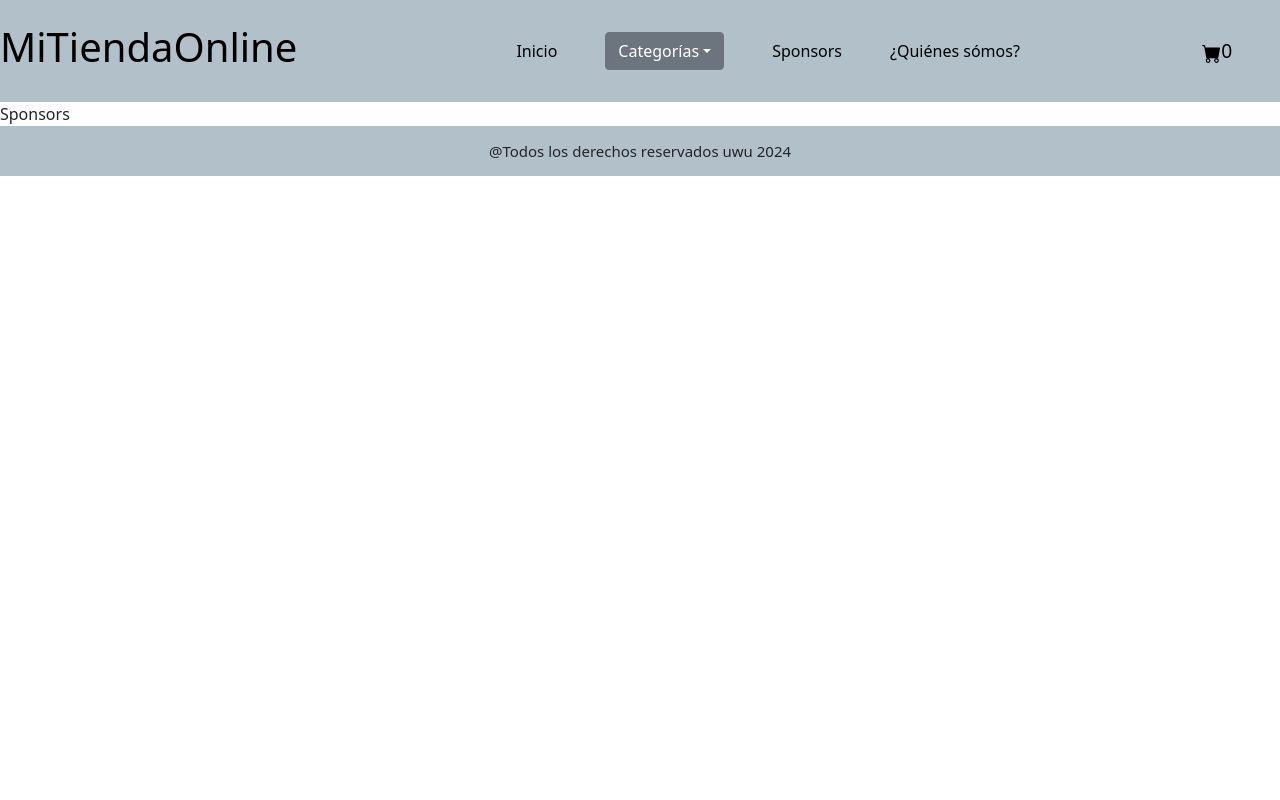
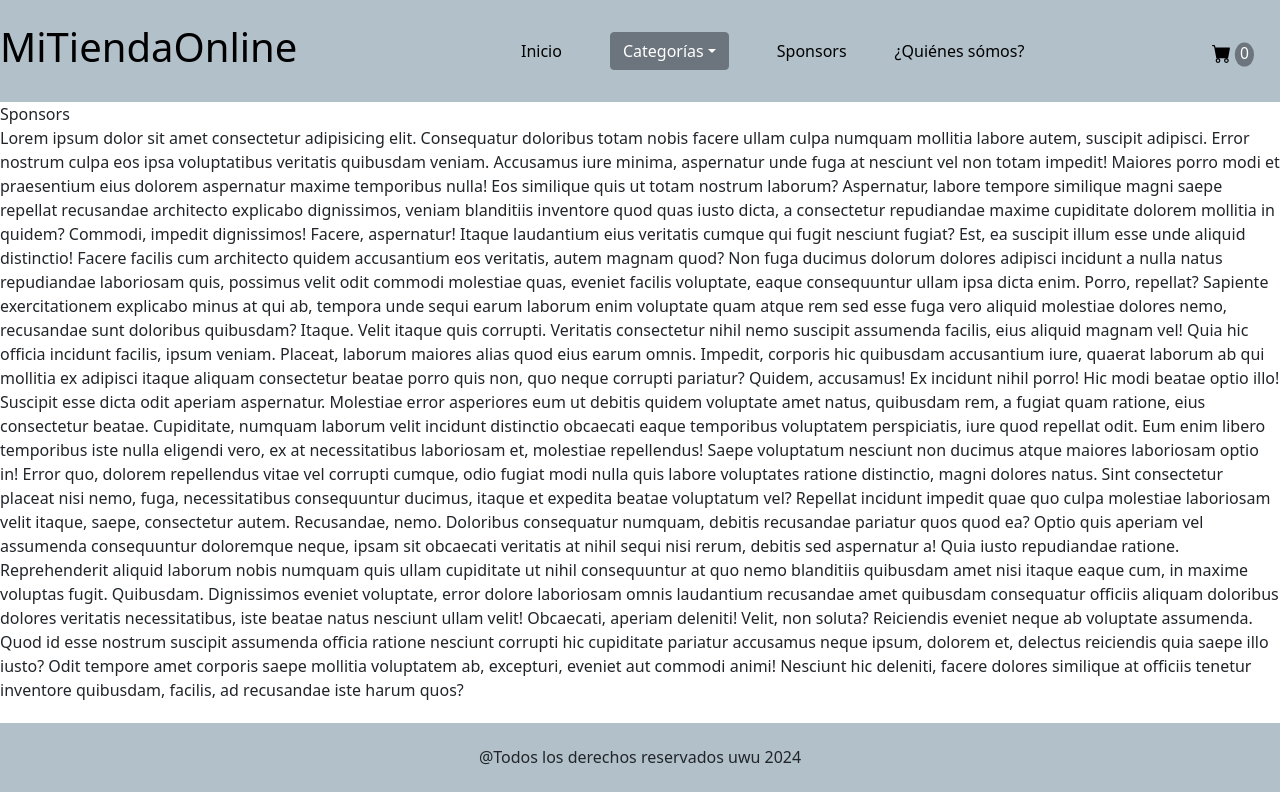
Before and after one commit to LeonardoGorosito/ProyectoReactJS, a React (Vite) app: page /ProyectoReactJS/Sponsors in a window 1280 px wide. Built offline with nearby package versions, Linux system fonts and the light colour scheme.

Commit message:
Agregando styles

```diff
--- /dev/null
+++ b/src/Components/Cart/Carrito.css
@@ -0,0 +1,40 @@
+.container-carrito{
+    max-width: 1200px;
+    margin: 0 auto;
+    padding: 20px;
+}
+
+
+.item-carrito{
+
+display: grid;
+  grid-template-columns: repeat(auto-fit, minmax(150px, 1fr));
+  text-align: center;
+  justify-content: center;
+  border-top: 1px solid #ccc;
+  border-bottom: 1px solid #ccc;
+
+}
+
+
+.item-imagen-carrito{
+    max-width: 100%;
+    width: 60px;
+    height: auto;
+    text-align: center;
+
+
+}
+
+.item-details{
+
+    display: flex;
+    flex-direction: column;
+
+}
+
+.cart-summary {
+    margin-top: 20px;
+    border-top: 1px solid #ccc;
+    padding-top: 10px;
+  }
--- a/src/Components/Cart/Carrito.jsx
+++ b/src/Components/Cart/Carrito.jsx
@@ -1,6 +1,7 @@
 import React, { useContext } from 'react'
 import { CartContext } from '../context/CartContext'
 import { Link } from 'react-router-dom'
+import './Carrito.css'
 
 const Carrito = () => {
 
@@ -15,21 +16,32 @@ const Carrito = () => {
         <h1>Carrito</h1>
         {
             carrito.map((prod) => (
-                <div key={prod.id}>
+
+                <div className='item-carrito' key={prod.id}>
                 <h2>{prod.titulo}</h2>
+                <img src={prod.imagen} className='item-imagen-carrito'/>
+                <div className='item-details'>
+                <div className='cart-summary'>
                 <p>Precio unit: ${prod.precio}</p>
                 <p>Cantidad: {prod.cantidad}</p>
                 <p>Precio total: ${prod.precio*prod.cantidad}</p>
                 </div>
+                </div>
+                </div>
+
             ))
+
         }
+
     {
             carrito.length > 0 ?
-            <>
+            <div className='d-flex justify-content-end gap-5'>
                 <h2>Precio total: ${precioTotal()}</h2>
-                <button onClick={handleVaciar}>Vaciar 🗑️</button>
-                <Link to={"/ProyectoReactJS/Checkout"}>Finalizar Compra</Link>
-            </> :
+
+                <button onClick={handleVaciar} className='btn-secondary'>Vaciar 🗑️</button>
+                <Link to={"/ProyectoReactJS/Checkout"} className='btn-primary  '>Finalizar Compra</Link>
+
+            </div> :
             <h2>El carrito está vacío :(</h2>
         }
 
--- a/src/Components/Checkout/Checkout.jsx
+++ b/src/Components/Checkout/Checkout.jsx
@@ -33,7 +33,7 @@ const Checkout = () => {
     if(pedidoId) {
         return(
             <div>
-                <h1>Muchas gracias por tu compra!</h1>
+                <h1>Muchas gracias por tu compra :D</h1>
                 <p>Tu número de pedido es: {pedidoId}</p>
             </div>
         )
--- a/src/Components/Footer/Footer.css
+++ b/src/Components/Footer/Footer.css
@@ -1,27 +1,19 @@
-*´{
+*{
     margin: 0;
     padding: 0;
     box-sizing: border-box;
 }
 
 .Footer{
-    position:sticky;
+    background-color: #b2c0ca;
+    display: flex;
+    flex-grow: 1;
+    justify-content: center;
+    padding: 25px;
+    text-align: center;
+    width: 100%;
+    font-size:medium;
     bottom: 0;
-    background-color: #b2c0ca;
-    align-items: center;
-    align-self: center;
-    font-size: 15px;
-    min-height: 50px;
-    display: flex;
-    align-items: center;
-    justify-content: center;
-
-
-
-
-
-
-
-
+    position: fixed;
 
 }
--- a/src/Components/NavBar/CartWidget.jsx
+++ b/src/Components/NavBar/CartWidget.jsx
@@ -12,7 +12,7 @@ const CartWidget = () => {
             <svg xmlns="http://www.w3.org/2000/svg" width="16" height="16" fill="currentColor" className="bi bi-cart-fill" viewBox="0 0 16 16">
             <path d="M0 1.5A.5.5 0 0 1 .5 1H2a.5.5 0 0 1 .485.379L2.89 3H14.5a.5.5 0 0 1 .491.592l-1.5 8A.5.5 0 0 1 13 12H4a.5.5 0 0 1-.491-.408L2.01 3.607 1.61 2H.5a.5.5 0 0 1-.5-.5M5 12a2 2 0 1 0 0 4 2 2 0 0 0 0-4m7 0a2 2 0 1 0 0 4 2 2 0 0 0 0-4m-7 1a1 1 0 1 1 0 2 1 1 0 0 1 0-2m7 0a1 1 0 1 1 0 2 1 1 0 0 1 0-2"/>
             </svg>
-            <span>{cantidadEnCarrito()}</span>
+            <span className="numeroCarrito">{cantidadEnCarrito()}</span>
         </Link>
   )
 }
--- a/src/Components/NavBar/NavBar.css
+++ b/src/Components/NavBar/NavBar.css
@@ -7,10 +7,13 @@
 }
 
 
+
+
 .navbar{
     margin-top: 1rem;
     padding: 1rem;
     gap: 1rem;
+
 }
 
 .cart{
@@ -19,4 +22,17 @@
     max-width: 100%;
 
 
+
 }
+
+.numeroCarrito{
+    position: absolute;
+    right: 5px;
+    top: 5px;
+    font-size: small;
+    background-color: #6c757d;
+    width: 40%;
+    text-align: center;
+    border-radius: 100%;
+    color: white;
+}
--- a/src/Components/Pages/Sponsors.jsx
+++ b/src/Components/Pages/Sponsors.jsx
@@ -4,7 +4,26 @@ import '../Pages/Pages.css'
 
 const Sponsors = () => {
   return (
-    <div>Sponsors</div>
+    <div>Sponsors
+      <p>Lorem ipsum dolor sit amet consectetur adipisicing elit. Consequatur doloribus totam nobis facere ullam culpa numquam mollitia labore autem, suscipit adipisci. Error nostrum culpa eos ipsa voluptatibus veritatis quibusdam veniam.
+      Accusamus iure minima, aspernatur unde fuga at nesciunt vel non totam impedit! Maiores porro modi et praesentium eius dolorem aspernatur maxime temporibus nulla! Eos similique quis ut totam nostrum laborum?
+      Aspernatur, labore tempore similique magni saepe repellat recusandae architecto explicabo dignissimos, veniam blanditiis inventore quod quas iusto dicta, a consectetur repudiandae maxime cupiditate dolorem mollitia in quidem? Commodi, impedit dignissimos!
+      Facere, aspernatur! Itaque laudantium eius veritatis cumque qui fugit nesciunt fugiat? Est, ea suscipit illum esse unde aliquid distinctio! Facere facilis cum architecto quidem accusantium eos veritatis, autem magnam quod?
+      Non fuga ducimus dolorum dolores adipisci incidunt a nulla natus repudiandae laboriosam quis, possimus velit odit commodi molestiae quas, eveniet facilis voluptate, eaque consequuntur ullam ipsa dicta enim. Porro, repellat?
+      Sapiente exercitationem explicabo minus at qui ab, tempora unde sequi earum laborum enim voluptate quam atque rem sed esse fuga vero aliquid molestiae dolores nemo, recusandae sunt doloribus quibusdam? Itaque.
+      Velit itaque quis corrupti. Veritatis consectetur nihil nemo suscipit assumenda facilis, eius aliquid magnam vel! Quia hic officia incidunt facilis, ipsum veniam. Placeat, laborum maiores alias quod eius earum omnis.
+      Impedit, corporis hic quibusdam accusantium iure, quaerat laborum ab qui mollitia ex adipisci itaque aliquam consectetur beatae porro quis non, quo neque corrupti pariatur? Quidem, accusamus! Ex incidunt nihil porro!
+      Hic modi beatae optio illo! Suscipit esse dicta odit aperiam aspernatur. Molestiae error asperiores eum ut debitis quidem voluptate amet natus, quibusdam rem, a fugiat quam ratione, eius consectetur beatae.
+      Cupiditate, numquam laborum velit incidunt distinctio obcaecati eaque temporibus voluptatem perspiciatis, iure quod repellat odit. Eum enim libero temporibus iste nulla eligendi vero, ex at necessitatibus laboriosam et, molestiae repellendus!
+      Saepe voluptatum nesciunt non ducimus atque maiores laboriosam optio in! Error quo, dolorem repellendus vitae vel corrupti cumque, odio fugiat modi nulla quis labore voluptates ratione distinctio, magni dolores natus.
+      Sint consectetur placeat nisi nemo, fuga, necessitatibus consequuntur ducimus, itaque et expedita beatae voluptatum vel? Repellat incidunt impedit quae quo culpa molestiae laboriosam velit itaque, saepe, consectetur autem. Recusandae, nemo.
+      Doloribus consequatur numquam, debitis recusandae pariatur quos quod ea? Optio quis aperiam vel assumenda consequuntur doloremque neque, ipsam sit obcaecati veritatis at nihil sequi nisi rerum, debitis sed aspernatur a!
+      Quia iusto repudiandae ratione. Reprehenderit aliquid laborum nobis numquam quis ullam cupiditate ut nihil consequuntur at quo nemo blanditiis quibusdam amet nisi itaque eaque cum, in maxime voluptas fugit. Quibusdam.
+      Dignissimos eveniet voluptate, error dolore laboriosam omnis laudantium recusandae amet quibusdam consequatur officiis aliquam doloribus dolores veritatis necessitatibus, iste beatae natus nesciunt ullam velit! Obcaecati, aperiam deleniti! Velit, non soluta?
+      Reiciendis eveniet neque ab voluptate assumenda. Quod id esse nostrum suscipit assumenda officia ratione nesciunt corrupti hic cupiditate pariatur accusamus neque ipsum, dolorem et, delectus reiciendis quia saepe illo iusto?
+      Odit tempore amet corporis saepe mollitia voluptatem ab, excepturi, eveniet aut commodi animi! Nesciunt hic deleniti, facere dolores similique at officiis tenetur inventore quibusdam, facilis, ad recusandae iste harum quos?
+      </p>
+    </div>
   )
 }
 
```
Also changed, not shown: src/Components/Pages/SobreNosotros.jsx (+8 -1 lines).
